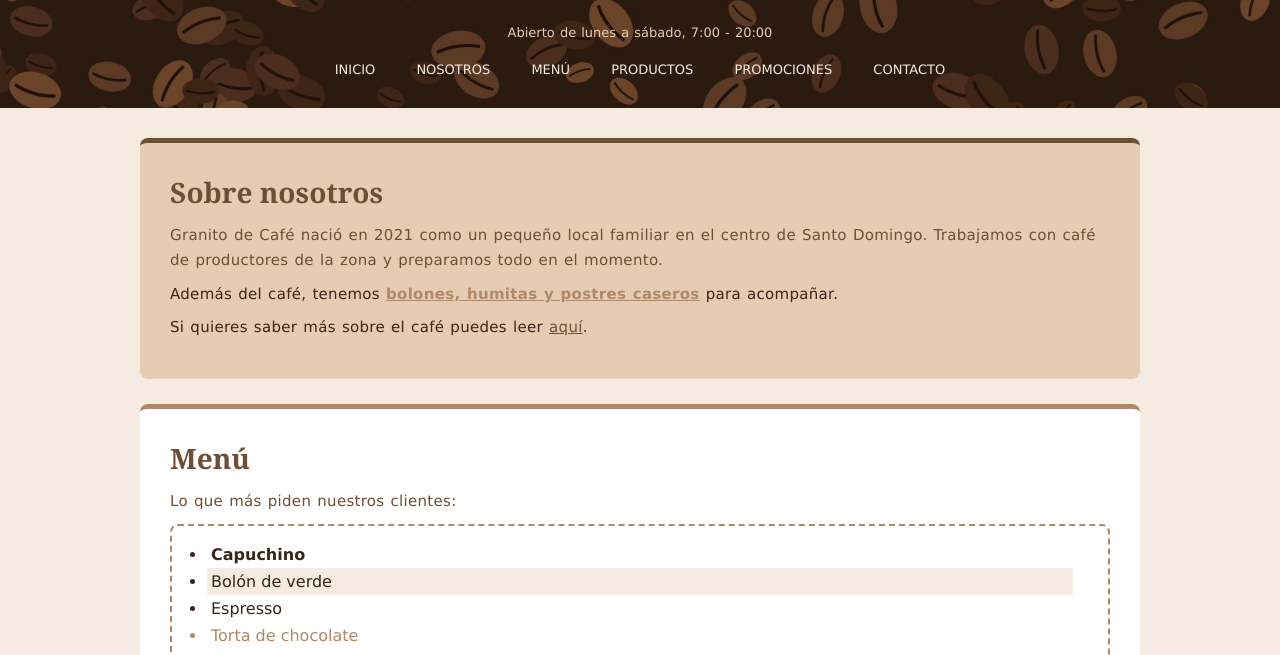
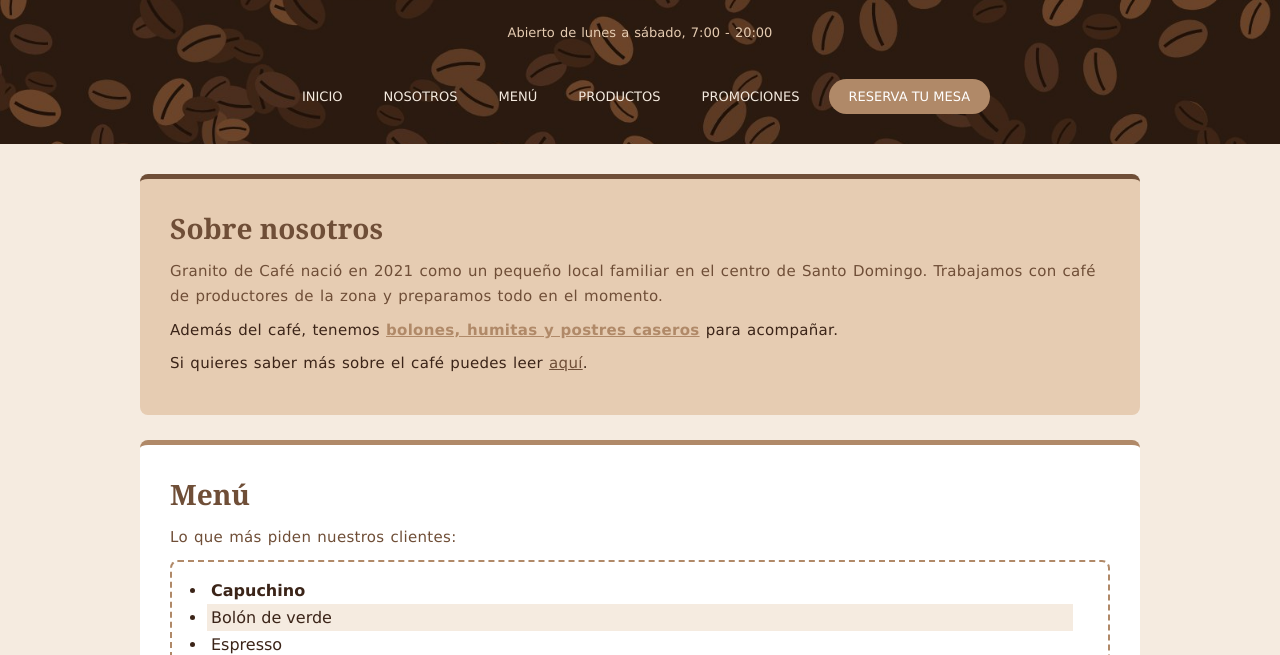
Before and after one commit to ShirleyAlava/practica-css-shirley-alava, a plain HTML site: page index.html in a window 1280 px wide. Shown: the part 147-802 px from the top of the page. Drawn offline with Linux system fonts and the light colour scheme.

Commit message:
Implementación de encabezado y navegación

```diff
--- a/css/estilos.css
+++ b/css/estilos.css
@@ -273,3 +273,17 @@ footer {
     padding: 20px;
     font-size: 13px;
 }
+.boton-reserva {
+    display: inline-block;
+    margin-top: 20px;
+    padding: 10px 20px;
+    background-color: #b08968;
+    color: #ffffff;
+    text-decoration: none;
+    border-radius: 20px;
+}
+
+.boton-reserva:hover {
+    background-color: #e6ccb2;
+    color: #3b2418;
+}
--- a/index.html
+++ b/index.html
@@ -19,7 +19,7 @@
             <a href="#servicios">Menú</a>
             <a href="#galeria">Productos</a>
             <a href="#promociones">Promociones</a>
-            <a href="#contacto">Contacto</a>
+            <a href="#contacto" class="boton-reserva">Reserva tu mesa</a>
         </nav>
     </header>
 
```
